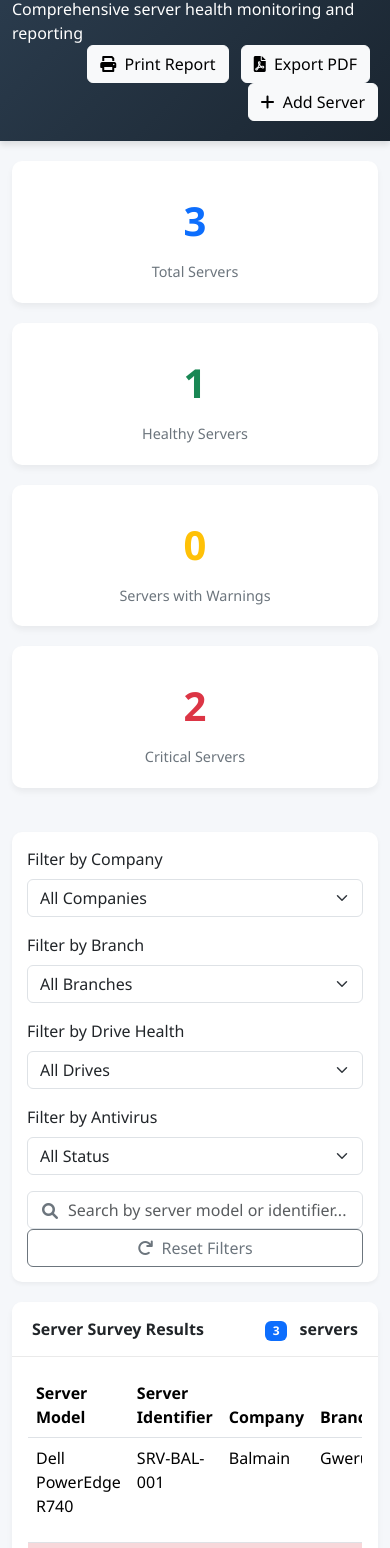
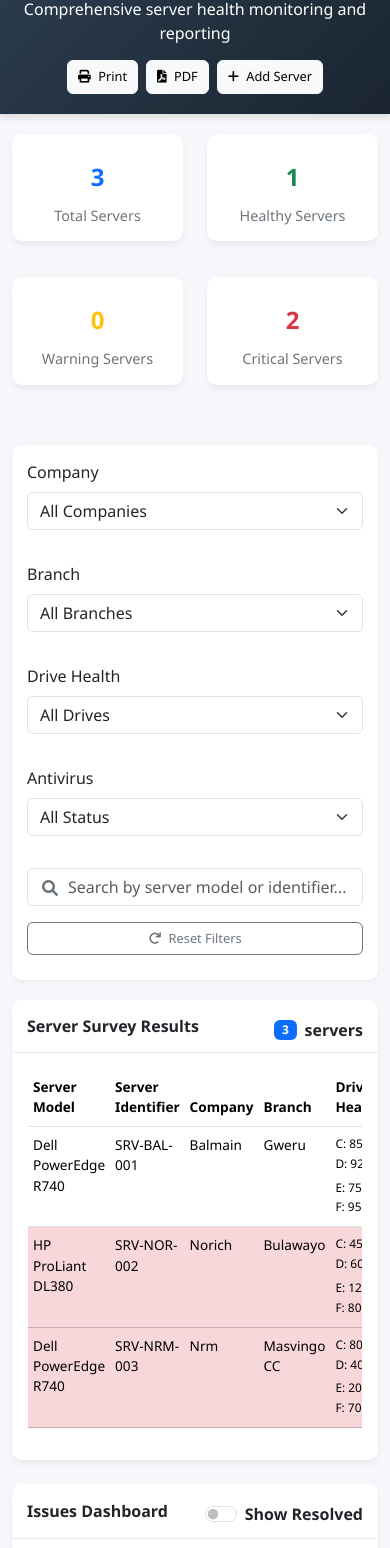
Before and after one commit to ekdvyb/serversurvey, a plain HTML site: page index.html in a window 390 px wide. Shown: the part 64-1612 px from the top of the page. Drawn offline with nearby package versions, Linux system fonts and the light colour scheme.

Commit message:
Enhance responsiveness and UI elements in index.html
Refactor layout and styling for better responsiveness and usability.

```diff
--- a/index.html
+++ b/index.html
@@ -21,6 +21,7 @@
         body {
             background-color: #f5f7fa;
             font-family: 'Segoe UI', Tahoma, Geneva, Verdana, sans-serif;
+            padding-bottom: 20px;
         }
 
         .dashboard-header {
@@ -110,7 +111,7 @@
         }
 
         .stats-number {
-            font-size: 2.5rem;
+            font-size: 2rem;
             font-weight: 700;
             margin: 10px 0;
         }
@@ -240,6 +241,100 @@
             font-size: 0.8rem;
             color: #6c757d;
             margin-top: 2px;
+        }
+
+        .table-responsive {
+            overflow-x: auto;
+        }
+
+        .action-buttons {
+            display: flex;
+            gap: 5px;
+            flex-wrap: nowrap;
+        }
+
+        .action-buttons .btn {
+            white-space: nowrap;
+        }
+
+        /* Responsive adjustments */
+        @media (max-width: 768px) {
+            .dashboard-header .container .row {
+                flex-direction: column;
+                text-align: center;
+            }
+
+            .dashboard-header .text-end {
+                text-align: center !important;
+                margin-top: 15px;
+            }
+
+            .stats-card {
+                padding: 15px 10px;
+            }
+
+            .stats-number {
+                font-size: 1.5rem;
+            }
+
+            .filter-section .row > div {
+                margin-bottom: 10px;
+            }
+
+            .drive-row {
+                flex-direction: column;
+                align-items: flex-start;
+            }
+
+            .drive-input {
+                margin: 10px 0;
+                width: 100%;
+            }
+
+            .drive-status {
+                width: 100%;
+                text-align: left;
+                margin-top: 5px;
+            }
+
+            .table th, .table td {
+                padding: 8px 5px;
+                font-size: 0.85rem;
+            }
+
+            .action-buttons {
+                flex-direction: column;
+            }
+
+            .history-actions {
+                flex-direction: column;
+                align-items: flex-start;
+                gap: 5px;
+            }
+        }
+
+        @media (max-width: 576px) {
+            .btn {
+                font-size: 0.8rem;
+                padding: 6px 10px;
+            }
+
+            .card-header {
+                padding: 10px 15px;
+            }
+
+            .modal-dialog {
+                margin: 10px;
+            }
+
+            .drive-health-mini .d-flex {
+                flex-direction: column;
+            }
+
+            .drive-health-mini .me-2 {
+                margin-right: 0 !important;
+                margin-bottom: 2px;
+            }
         }
 
         @media print {
@@ -268,11 +363,12 @@
                     <p class="mb-0">Comprehensive server health monitoring and reporting</p>
                 </div>
                 <div class="col-md-6 text-end">
-                    <button class="btn btn-light me-2 no-print" id="printReport">
-                        <i class="fas fa-print me-1"></i> Print Report
+                    <div class="d-flex flex-wrap justify-content-md-end justify-content-center gap-2">
+                        <button class="btn btn-light no-print" id="printReport">
+                            <i class="fas fa-print me-1"></i> Print
                         </button>
-                    <button class="btn btn-light me-2 no-print" id="exportPDF">
-                        <i class="fas fa-file-pdf me-1"></i> Export PDF
+                        <button class="btn btn-light no-print" id="exportPDF">
+                            <i class="fas fa-file-pdf me-1"></i> PDF
                         </button>
                         <button class="btn btn-light no-print" id="addServerBtn">
                             <i class="fas fa-plus me-1"></i> Add Server
@@ -281,29 +377,30 @@
                 </div>
             </div>
         </div>
+    </div>
 
     <div class="container">
         <!-- Stats Overview -->
         <div class="row mb-4">
-            <div class="col-md-3">
+            <div class="col-md-3 col-6 mb-3">
                 <div class="card stats-card" id="totalServersCard">
                     <div class="stats-number text-primary" id="totalServers">0</div>
                     <div class="stats-label">Total Servers</div>
                 </div>
             </div>
-            <div class="col-md-3">
+            <div class="col-md-3 col-6 mb-3">
                 <div class="card stats-card" id="healthyServersCard">
                     <div class="stats-number text-success" id="healthyServers">0</div>
                     <div class="stats-label">Healthy Servers</div>
                 </div>
             </div>
-            <div class="col-md-3">
+            <div class="col-md-3 col-6 mb-3">
                 <div class="card stats-card" id="warningServersCard">
                     <div class="stats-number text-warning" id="warningServers">0</div>
-                    <div class="stats-label">Servers with Warnings</div>
-                </div>
-            </div>
-            <div class="col-md-3">
+                    <div class="stats-label">Warning Servers</div>
+                </div>
+            </div>
+            <div class="col-md-3 col-6 mb-3">
                 <div class="card stats-card" id="criticalServersCard">
                     <div class="stats-number text-danger" id="criticalServers">0</div>
                     <div class="stats-label">Critical Servers</div>
@@ -314,9 +411,9 @@
         <!-- Filters and Search -->
         <div class="filter-section no-print">
             <div class="row">
-                <div class="col-md-3">
+                <div class="col-lg-3 col-md-6 mb-3">
                     <div class="mb-3">
-                        <label class="form-label">Filter by Company</label>
+                        <label class="form-label">Company</label>
                         <select class="form-select" id="companyFilter">
                             <option value="">All Companies</option>
                             <option value="balmain">Balmain</option>
@@ -325,17 +422,17 @@
                         </select>
                     </div>
                 </div>
-                <div class="col-md-3">
+                <div class="col-lg-3 col-md-6 mb-3">
                     <div class="mb-3">
-                        <label class="form-label">Filter by Branch</label>
+                        <label class="form-label">Branch</label>
                         <select class="form-select" id="branchFilter">
                             <option value="">All Branches</option>
                         </select>
                     </div>
                 </div>
-                <div class="col-md-3">
+                <div class="col-lg-3 col-md-6 mb-3">
                     <div class="mb-3">
-                        <label class="form-label">Filter by Drive Health</label>
+                        <label class="form-label">Drive Health</label>
                         <select class="form-select" id="driveFilter">
                             <option value="">All Drives</option>
                             <option value="healthy">Healthy</option>
@@ -344,9 +441,9 @@
                         </select>
                     </div>
                 </div>
-                <div class="col-md-3">
+                <div class="col-lg-3 col-md-6 mb-3">
                     <div class="mb-3">
-                        <label class="form-label">Filter by Antivirus</label>
+                        <label class="form-label">Antivirus</label>
                         <select class="form-select" id="antivirusFilter">
                             <option value="">All Status</option>
                             <option value="installed">Installed & Working</option>
@@ -357,7 +454,7 @@
                 </div>
             </div>
             <div class="row">
-                <div class="col-md-8">
+                <div class="col-md-8 mb-3">
                     <div class="search-box">
                         <i class="fas fa-search"></i>
                         <input type="text" class="form-control" id="searchInput" placeholder="Search by server model or identifier...">
@@ -375,9 +472,9 @@
 
         <!-- Server List -->
         <div class="card">
-            <div class="card-header d-flex justify-content-between align-items-center">
+            <div class="card-header d-flex justify-content-between align-items-center flex-wrap">
                 <span>Server Survey Results</span>
-                <div>
+                <div class="d-flex align-items-center mt-2 mt-md-0">
                     <span class="badge bg-primary me-2" id="filteredCount">0</span>
                     <span>servers</span>
                 </div>
@@ -409,9 +506,9 @@
 
         <!-- Issues Dashboard -->
         <div class="card mt-4">
-            <div class="card-header d-flex justify-content-between align-items-center">
+            <div class="card-header d-flex justify-content-between align-items-center flex-wrap">
                 <span>Issues Dashboard</span>
-                <div class="form-check form-switch no-print">
+                <div class="form-check form-switch no-print mt-2 mt-md-0">
                     <input class="form-check-input" type="checkbox" id="showResolvedIssues">
                     <label class="form-check-label" for="showResolvedIssues">Show Resolved</label>
                 </div>
@@ -425,9 +522,9 @@
 
         <!-- History Records -->
         <div class="card mt-4 no-print">
-            <div class="card-header d-flex justify-content-between align-items-center">
+            <div class="card-header d-flex justify-content-between align-items-center flex-wrap">
                 <span>Survey History</span>
-                <div class="history-actions">
+                <div class="history-actions mt-2 mt-md-0">
                     <span class="badge bg-secondary me-2" id="historyCount">0 records</span>
                     <button class="btn btn-sm btn-outline-danger" id="resetHistoryBtn">
                         <i class="fas fa-trash me-1"></i> Reset History
@@ -1004,12 +1101,14 @@
                     </td>
                     <td>${server.lastUpdated}</td>
                     <td class="no-print">
+                        <div class="action-buttons">
                             <button class="btn btn-sm btn-outline-primary edit-server" data-id="${server.id}">
                                 <i class="fas fa-edit"></i>
                             </button>
                             <button class="btn btn-sm btn-outline-danger delete-server" data-id="${server.id}">
                                 <i class="fas fa-trash"></i>
                             </button>
+                        </div>
                     </td>
                 `;
                 serverTableBody.appendChild(row);
```
Lines whose indentation alone changed are shown as unchanged.
